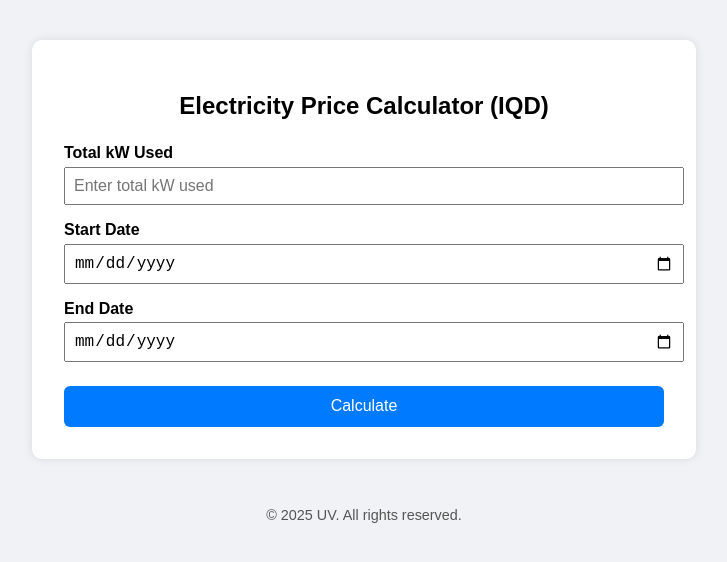
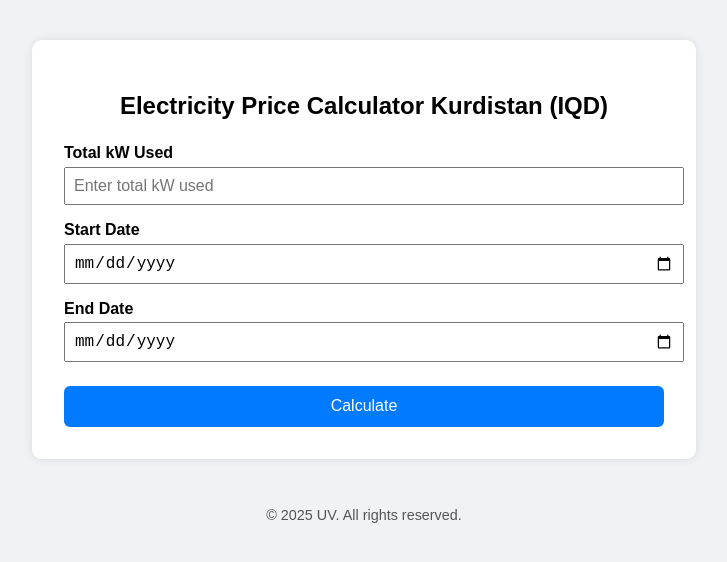
Before and after one commit to NahrosUV/electricity-calculator, a plain HTML site: page index.html in a window 1280 px wide. Shown: the whole page, without its empty margins (276-1003 px from the left). Drawn offline with Linux system fonts and the light colour scheme.

Commit message:
index.html

```diff
--- a/index.html
+++ b/index.html
@@ -66,7 +66,7 @@
 </head>
 <body>
   <div class="container">
-    <h2>Electricity Price Calculator (IQD)</h2>
+    <h2>Electricity Price Calculator Kurdistan (IQD)</h2>
 
     <label for="kw">Total kW Used</label>
     <input type="number" id="kw" placeholder="Enter total kW used">
```
